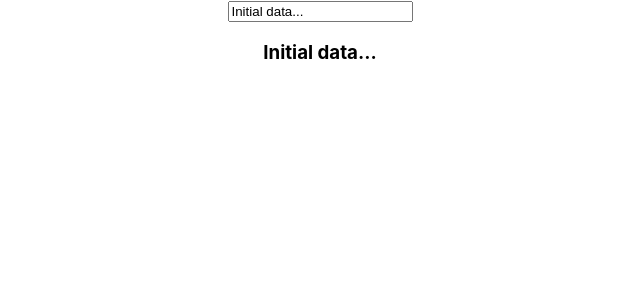
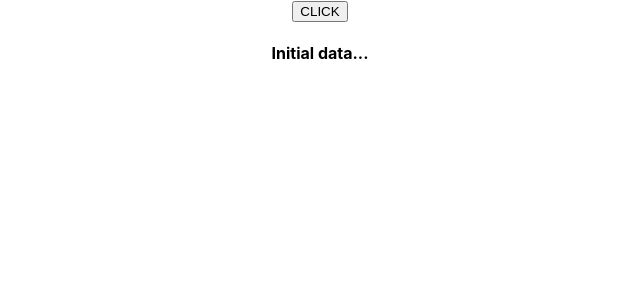
Before and after one commit to truongcongviet/Reactjs, a React (Create React App) app in the folder react-form/: page / in a window 1280 px wide. Shown: the top 300 px of the page, without its empty margins (320-960 px from the left). Built offline with nearby package versions, Linux system fonts and the light colour scheme.

Commit message:
react-event

```diff
--- a/react-form/src/App.js
+++ b/react-form/src/App.js
@@ -1,12 +1,12 @@
 import logo from './logo.svg';
 import './App.css';
-import ReactForm from './react-form';
-import ContentForm from './content-react-form';
+import ReactEvent from './react-event';
+// import ContentForm from './content-react-form';
 
 function App() {
   return (
     <div className="App">
-        <ReactForm></ReactForm>
+        <ReactEvent></ReactEvent>
     </div>
   );
 }
--- /dev/null
+++ b/react-form/src/react-event.js
@@ -0,0 +1,24 @@
+import React from 'react';
+
+class ReactEvent extends React.Component {
+   constructor(props) {
+      super(props);
+
+      this.state = {
+         data: 'Initial data...'
+      }
+      this.updateState = this.updateState.bind(this);
+   };
+   updateState() {
+      this.setState({data: 'Data updated...'})
+   }
+   render() {
+      return (
+         <div>
+            <button onClick = {this.updateState}>CLICK</button>
+            <h4>{this.state.data}</h4>
+         </div>
+      );
+   }
+}
+export default ReactEvent;
```
